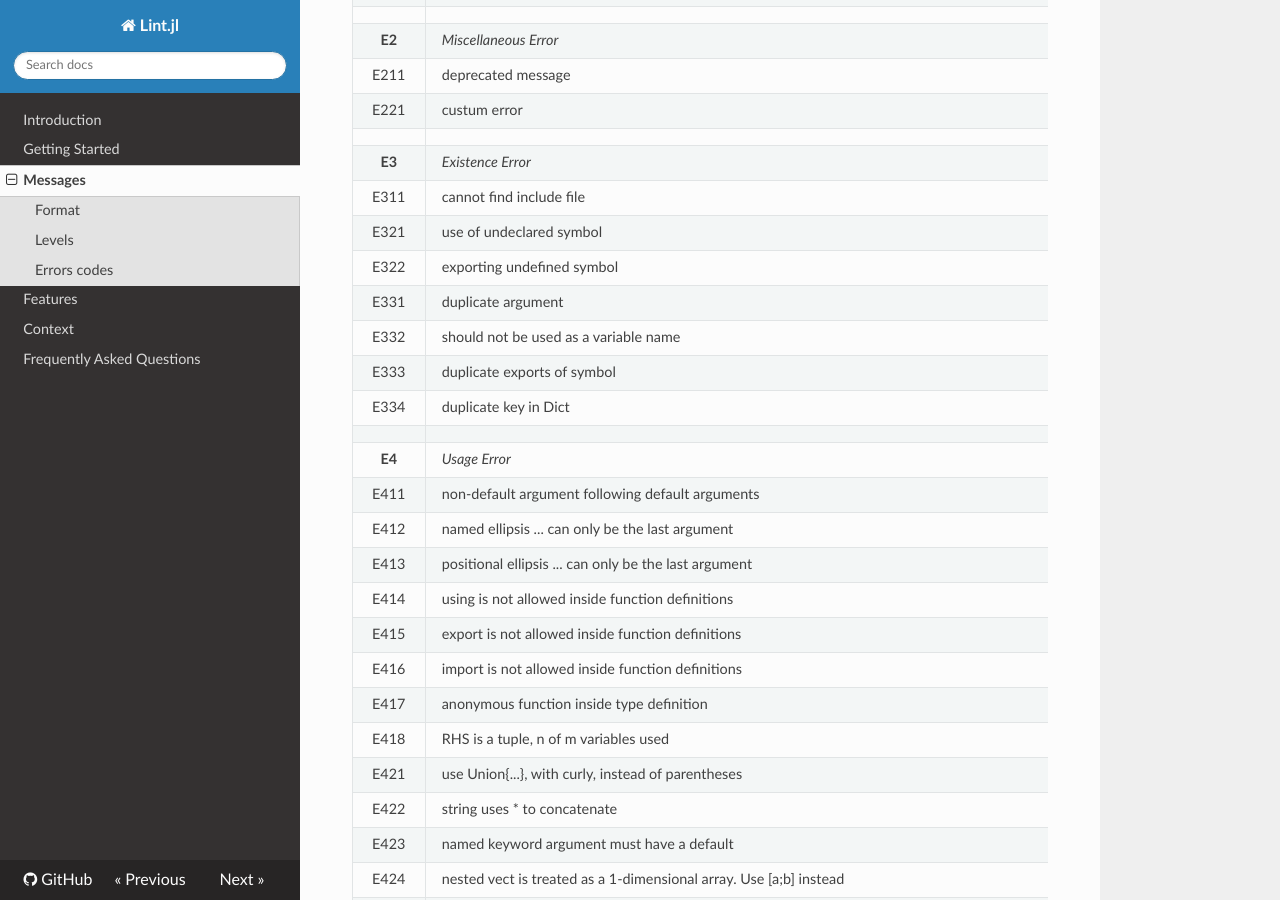
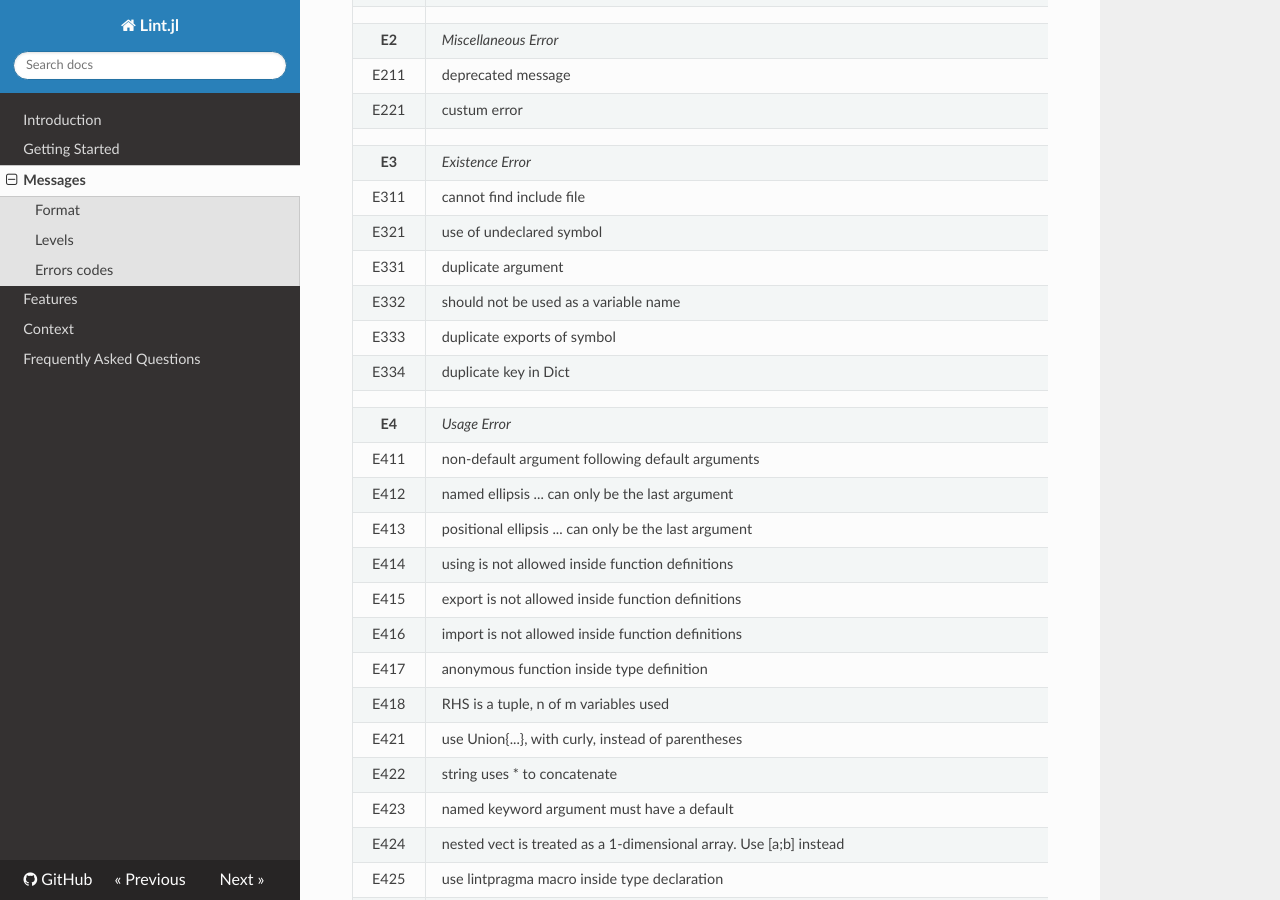
Before and after one commit to tonyhffong/Lint.jl, an MkDocs documentation site: the page built from docs/messages.md, in a window 1280 px wide and 900 px high, scrolled down 1578 px. Built offline with MkDocs 1.6.1, drawn with Linux system fonts in a browser that asks for light colours; nearby versions of some CDN libraries; old or Windows-style settings are respelled for this version of MkDocs; some of the changed text lies outside the part shown.

Commit message:
Reduce severity of E322 to W361

```diff
--- a/docs/messages.md
+++ b/docs/messages.md
@@ -61,7 +61,6 @@ Every error code starts with letter for the severity `E`:`ERROR`, `W`:`WARN` or
 | **E3** | *Existence Error*
 | E311   | cannot find include file
 | E321   | use of undeclared symbol
-| E322   | exporting undefined symbol
 | E331   | duplicate argument
 | E332   | should not be used as a variable name
 | E333   | duplicate exports of symbol
```
Also changed, not shown: other parts of docs/messages.md (+1 -0 lines), 2 other files.
